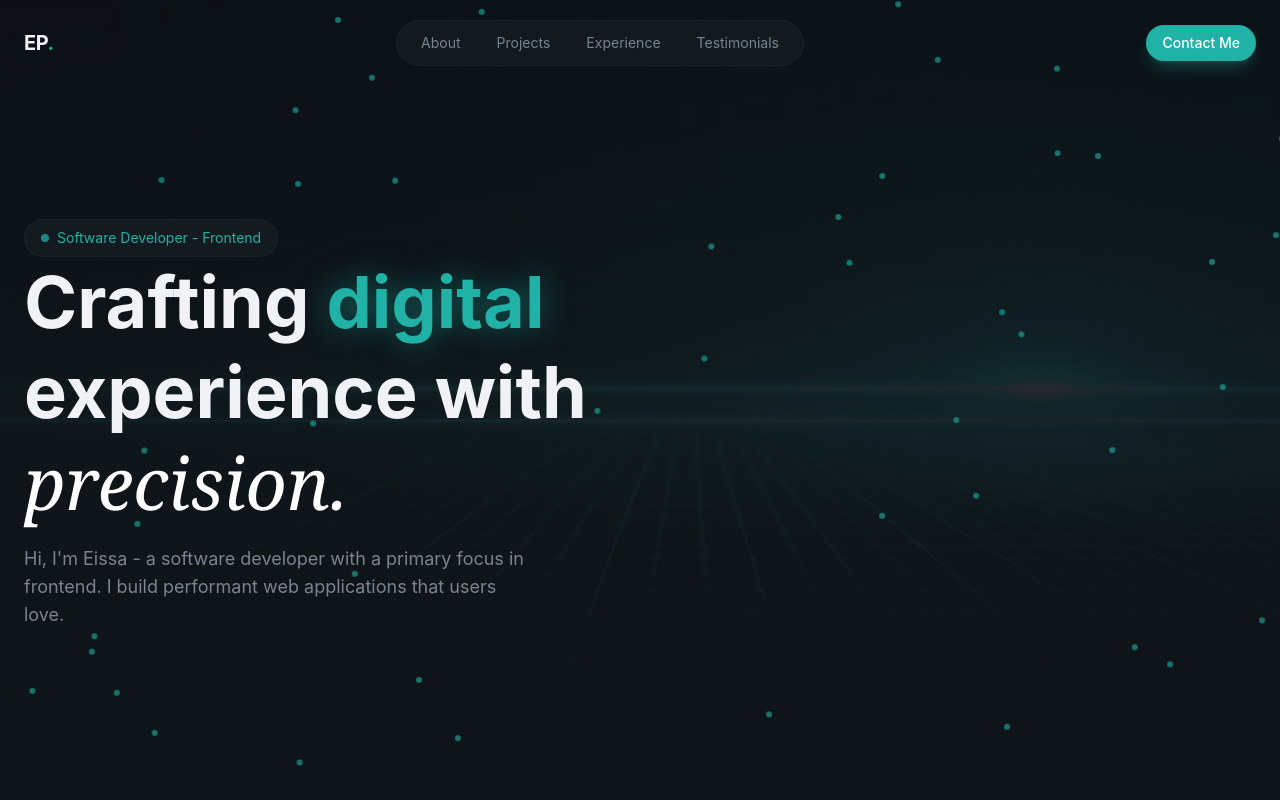
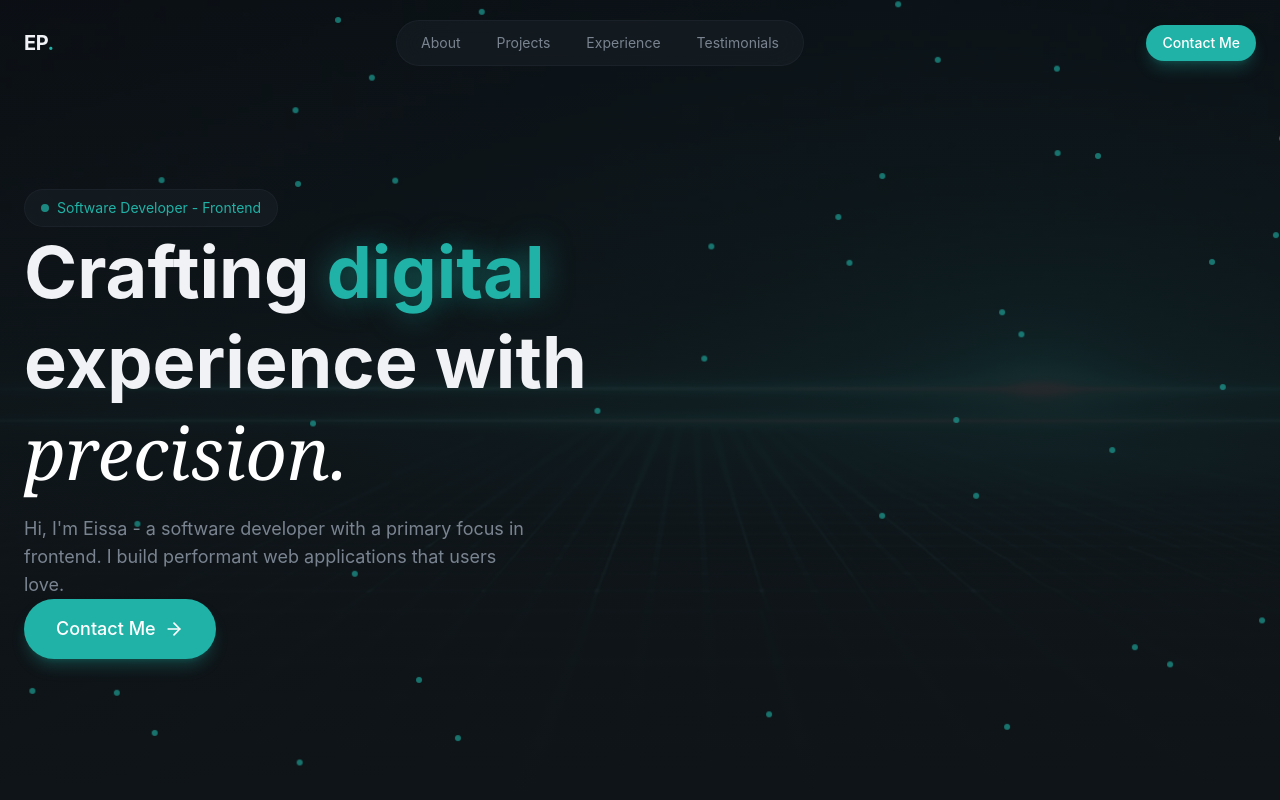
Before and after one commit to eissamonet/SWD-Portfolio, a React (Vite) app: page / in a window 1280 px wide. Built offline with nearby package versions, Linux system fonts and the light colour scheme.

Commit message:
commit changes

```diff
--- a/src/sections/Hero.jsx
+++ b/src/sections/Hero.jsx
@@ -1,5 +1,9 @@
 /* eslint-disable react-hooks/purity */
 /* eslint-disable no-unused-vars */
+
+import { Button } from "@/components/Button";
+import { ArrowRight } from "lucide-react";
+
 export const Hero = () => {
   return (
     <section className="relative min-h-screen flex items-center overflow-hidden">
@@ -40,14 +44,20 @@ export const Hero = () => {
 
             {/* headline */}
             <div className="space-y-4">
-              <h1 className="text-5xl md:text-6xl lg:text-7xl font-bold leading-tight animate-fade-in"> Crafting <span className="text-primary glow-text">digital</span>
+              <h1 className="text-5xl md:text-6xl lg:text-7xl font-bold leading-tight animate-fade-in animation-delay-100"> Crafting <span className="text-primary glow-text">digital</span>
               <br />
               experience with <br /> <span className="font-serif italic font-normal text-white">
                 precision.
               </span>
               </h1>
-              <p className="text-lg text-muted-foreground max-w-lg animate-fade-in">Hi, I'm Eissa - a software developer with a primary focus in frontend. I build performant web applications that users love.
+              <p className="text-lg text-muted-foreground max-w-lg animate-fade-in animation-delay-200">Hi, I'm Eissa - a software developer with a primary focus in frontend. I build performant web applications that users love.
               </p>
+            </div>
+
+            {/* cta's */}
+            <div>
+              <Button size="lg">Contact Me <ArrowRight className="w-5 h-5"/>
+              </Button>
             </div>
           </div>
           {/* right col - profile image */}
```
